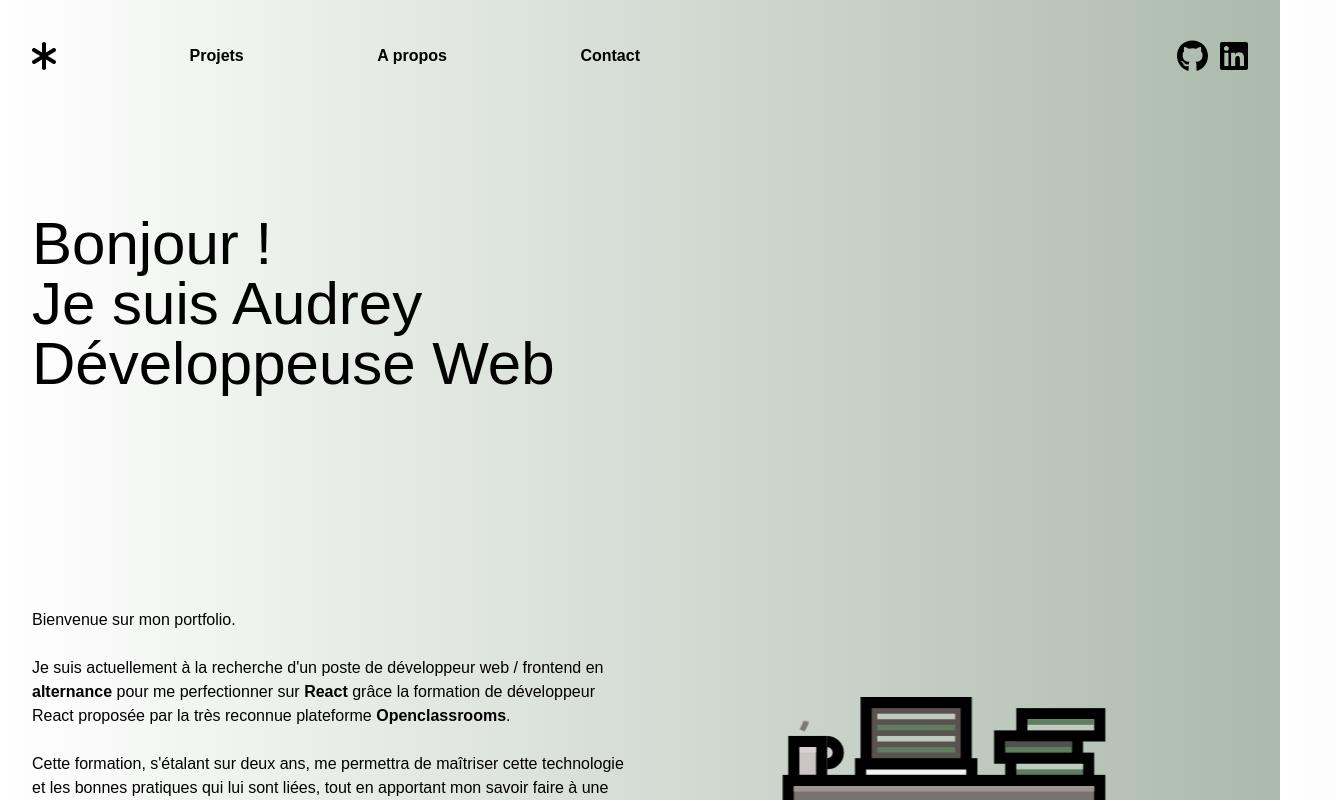
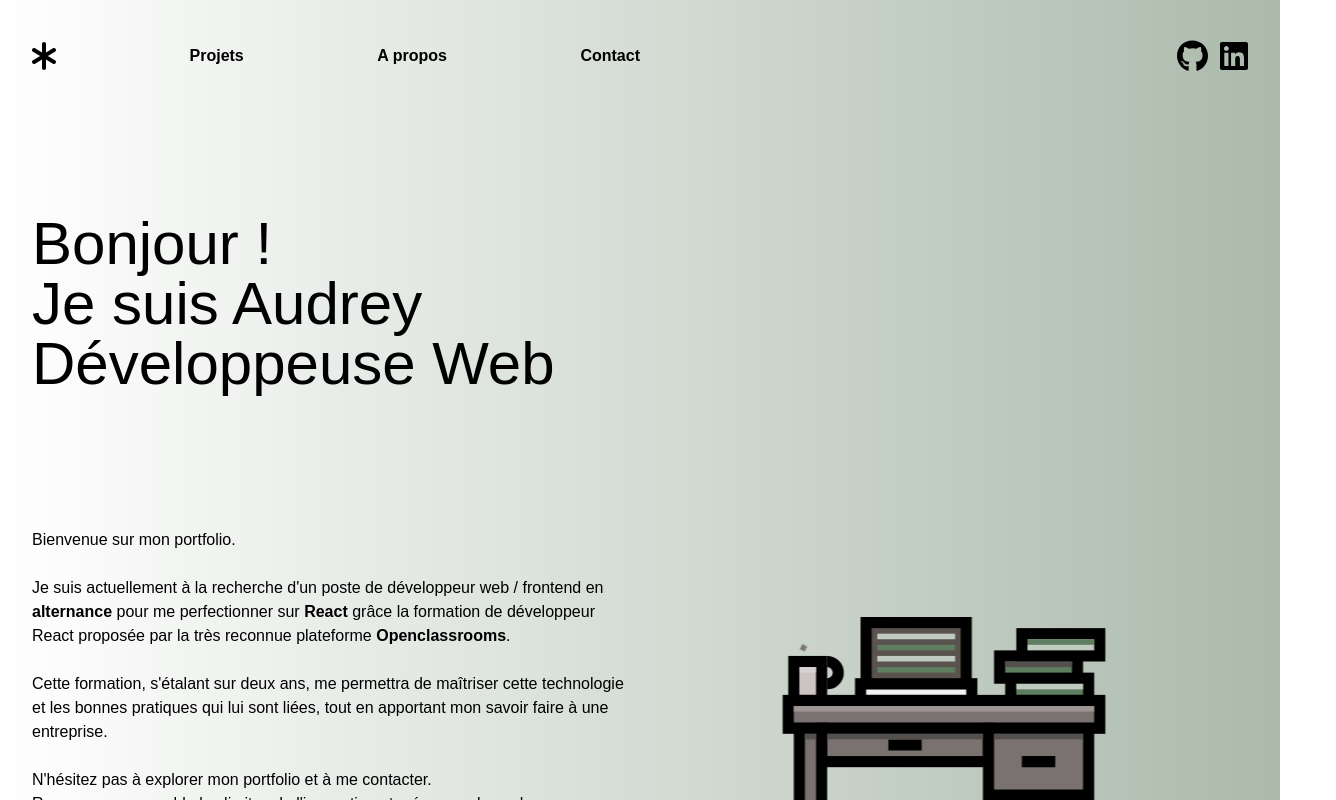
Before and after one commit to st-audrey/ast_portfolio, a Next.js app: page / in a window 1280 px wide. Shown: the top 800 px of the page, 1336 px wide, since content can reach past the window. Built offline with nearby package versions, Linux system fonts and the light colour scheme; a web font is replaced by a local one.

Commit message:
fix responsive

```diff
--- a/app/components/About/About.jsx
+++ b/app/components/About/About.jsx
@@ -14,7 +14,7 @@ export default function About() {
   };
 
   return (
-    <div className="h-auto mx-8 flex flex-col" id="about_section">
+    <div className="h-auto mx-8" id="about_section">
       <div className="font-orbit font-semibold mb-10">A propos</div>
       <div className="flex flex-row justify-center mb-28">
         <p className="font-orbit w-9/12">
--- a/app/components/FlipCard/FlipCard.jsx
+++ b/app/components/FlipCard/FlipCard.jsx
@@ -16,7 +16,7 @@ export default function FlipCard(props) {
       <div className="flip-card-inner">
         <div className="flip-card-front">
           <div className="flex flex-col justify-center">
-            <div className="w-72 h-12 flex justify-center">
+            <div className="h-12 ml-20">
               <FontAwesomeIcon
                 className="icon-height"
                 icon={
@@ -62,7 +62,7 @@ export default function FlipCard(props) {
         </div>
         <div className="flip-card-back">
           <div className="flex flex-col justify-center">
-            <div className="w-72 h-12 flex justify-center">
+            <div className="h-12 ml-20">
               <FontAwesomeIcon
                 className="icon-height"
                 icon={
--- a/app/components/Greeting/Greeting.jsx
+++ b/app/components/Greeting/Greeting.jsx
@@ -6,7 +6,7 @@ export default function Greeting() {
   // const spline = useRef();
 
   return (
-    <div className="h-96 w-full flex flex-row justify-between items-center mx-8 mb-4 md:mb-28">
+    <div className="h-96 flex flex-row justify-left items-center mx-8">
       <div className="text-3xl sm:text-4xl md:text-5xl lg:text-6xl xl:text-7xl 2xl:text-8xl font-orbit">
         Bonjour !<br />
         Je suis Audrey <br />
--- a/app/components/Works/Works.jsx
+++ b/app/components/Works/Works.jsx
@@ -17,7 +17,6 @@ export default function Works() {
   return (
     <div className="h-auto mx-8 mb-44" id="works_section">
       <div className="font-orbit font-semibold mb-10">Projets</div>
-
       <div className="grid grid-cols-1 md:grid-cols-2 gap-14 w-full mb-28">
         {/* {projects &&
           projects.map((project) => {
--- a/app/globals.css
+++ b/app/globals.css
@@ -24,11 +24,19 @@
   height: calc(100% - 2.5rem);
 } */
 html {
+  max-width: 100%;
+  width: 100%;
+  overflow-x: hidden;
   height: 100%;
+}
+
+main {
+  width: 100%;
 }
 
 body {
   max-width: 1440px;
+  width: 100%;
   height: 100%;
   margin: 0 auto;
   background: #44a08d;
--- a/app/page.js
+++ b/app/page.js
@@ -11,7 +11,6 @@ export default function Home() {
     <main>
       <Greeting />
       <Presentation />
-
       <Works />
       <About />
       <Contact />
```
